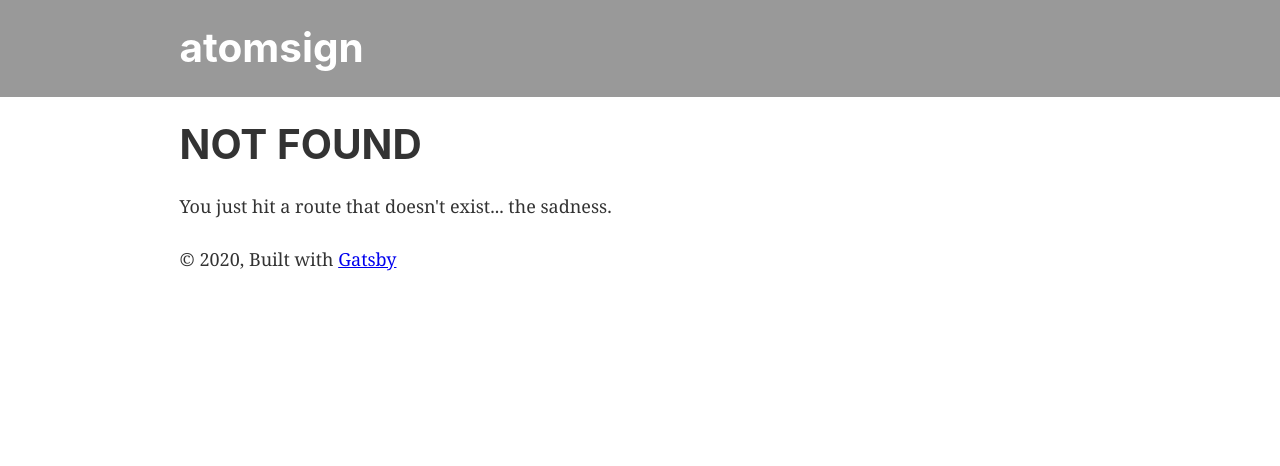
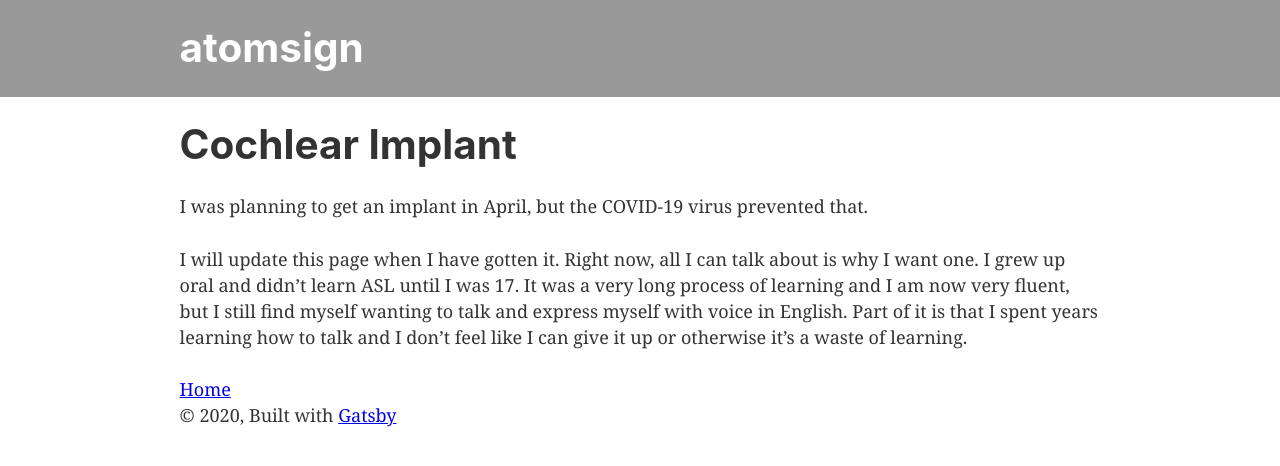
Before and after one commit to alanjcfs/old.atomsign.net, a Gatsby site in the folder distancing/: page /cochlear-implant in a window 1280 px wide. Before the commit this address had no page. Built offline with nearby package versions, Linux system fonts and the light colour scheme; Gatsby itself is replaced by a stand-in of ours.

Commit message:
Add cochlear implant

```diff
--- /dev/null
+++ b/distancing/src/pages/cochlear-implant.js
@@ -0,0 +1,17 @@
+import React from "react"
+import { Link } from "gatsby"
+
+import Layout from "../components/layout"
+import SEO from "../components/seo"
+
+const CochlearImplant = () => (
+  <Layout>
+    <SEO title="Cochlear Implant — Delayed" />
+    <h1>Cochlear Implant</h1>
+    <p>I was planning to get an implant in April, but the COVID-19 virus prevented that.</p>
+    <p>I will update this page when I have gotten it. Right now, all I can talk about is why I want one. I grew up oral and didn’t learn ASL until I was 17. It was a very long process of learning and I am now very fluent, but I still find myself wanting to talk and express myself with voice in English. Part of it is that I spent years learning how to talk and I don’t feel like I can give it up or otherwise it’s a waste of learning.</p>
+    <Link to="/">Home</Link>
+  </Layout>
+)
+
+export default CochlearImplant
--- a/distancing/src/pages/index.js
+++ b/distancing/src/pages/index.js
@@ -17,7 +17,7 @@ const IndexPage = () => (
       few CS courses, wrangled with the computers, and now I'm here.
     </p>
     <p>
-      I was supposed to get a cochlear implant this year (2020), but the coronavirus, SARS-CoV-2, which causes COVID-19 ARDS disease in some people, interrupted my plans, as it did practically everyone else.
+      I was supposed to get a <Link to="/cochlear-implant/">cochlear implant</Link> this year (2020), but the coronavirus, SARS-CoV-2, which causes COVID-19 ARDS disease in some people, interrupted my plans, as it did practically everyone else.
     </p>
     <div style={{ maxWidth: `300px`, marginBottom: `1.45rem` }}>
       <Image />
```
Also changed, not shown: distancing/src/pages/page-2.js (+9 -2 lines).
